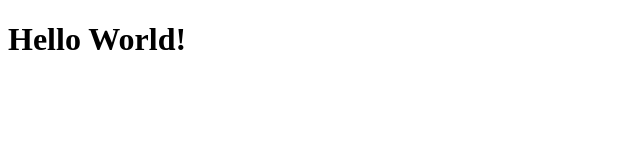
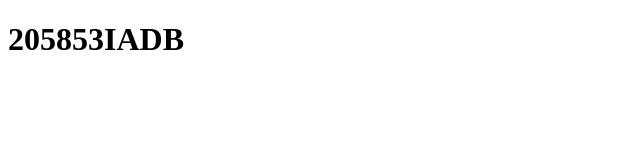
Before and after one commit to Sevts1k/sevts1k.github.io, a plain HTML site: page index.html in a window 1280 px wide. Shown: the whole page, without its empty margins (0-640 px from the left). Drawn offline with Linux system fonts and the light colour scheme.

Commit message:
Update index.html

```diff
--- a/index.html
+++ b/index.html
@@ -6,6 +6,6 @@
 <title>Hello World!</title>
 </head>
 <body>
-<h1>Hello World!</h1>
+<h1>205853IADB</h1>
 </body>
 </html>
```
